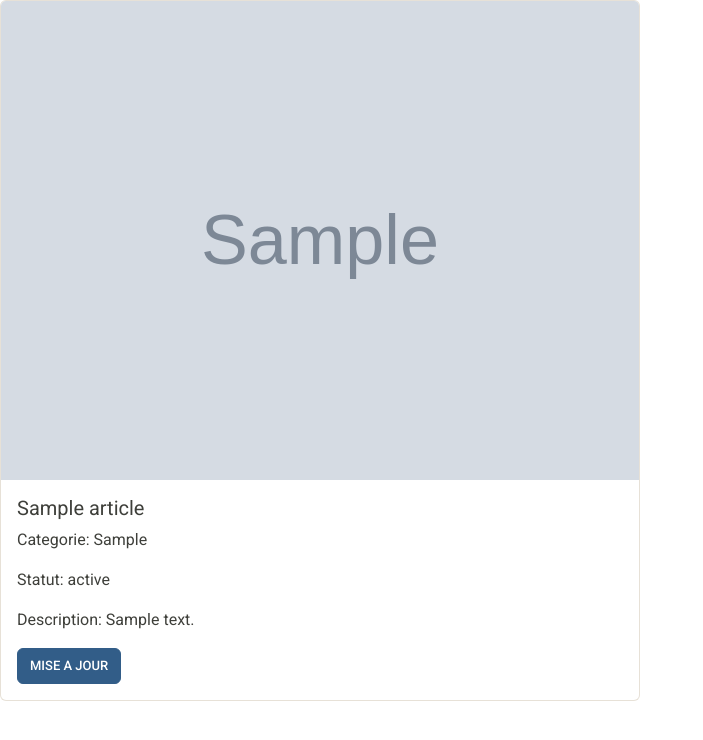
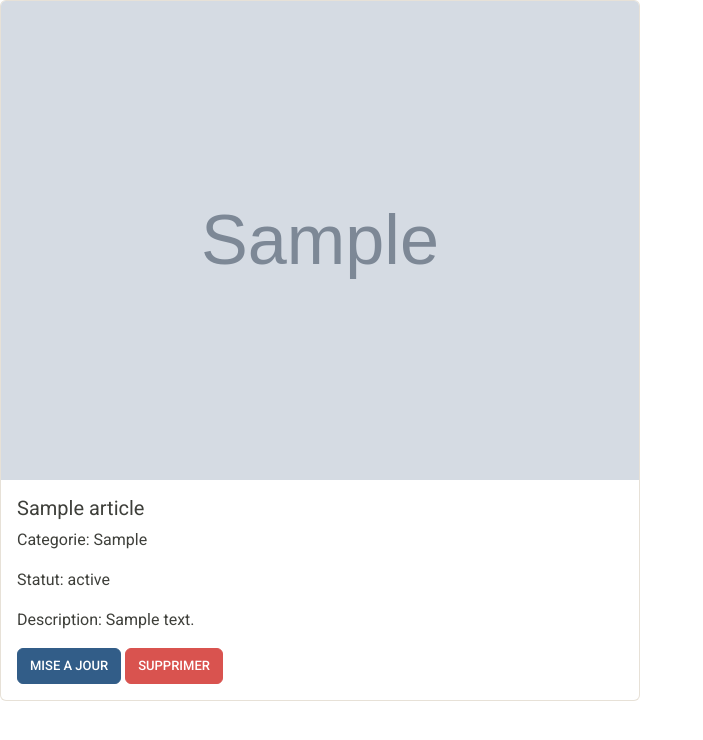
Before and after one commit to imalet/Bien-Immobilier, a Laravel app: page /articles/1 in a window 1280 px wide. Shown: the top 740 px of the page, without its empty margins (0-703 px from the left). Run offline with Laravel 10, Linux system fonts and the light colour scheme; tables that the repository leaves empty hold one stand-in row (values such as "Sample post"); grey boxes marked "Sample" are stand-in pictures.

Commit message:
Suppression d'un article en utilisant son identifiant

```diff
--- a/resources/views/articles/show.blade.php
+++ b/resources/views/articles/show.blade.php
@@ -17,6 +17,7 @@
         <p class="card-text">Statut: {{$article->status}}</p>
         <p class="card-text">Description: {{$article->description}}</p>
         <a href="{{route('edit',['id'=>$article->id])}}" class="btn btn-primary">Mise a jour</a>
+        <a href="{{route('delete',['id'=>$article->id])}}" class="btn btn-danger">Supprimer</a>
         </div>
 </body>
 </html>
--- a/routes/web.php
+++ b/routes/web.php
@@ -46,3 +46,5 @@ Route::get('/articles/{id}',[ArticleController::class,'show'])->name('detail');
 //update detail
 Route::get('/articles/{id}/edit',[ArticleController::class,'edit'])->name('edit');
 Route::post('/articles/{id}/update',[ArticleController::class,'update'])->name('update');
+//delete article
+Route::get('/articles/{id}/delete',[ArticleController::class,'destroy'])->name('delete');
```
